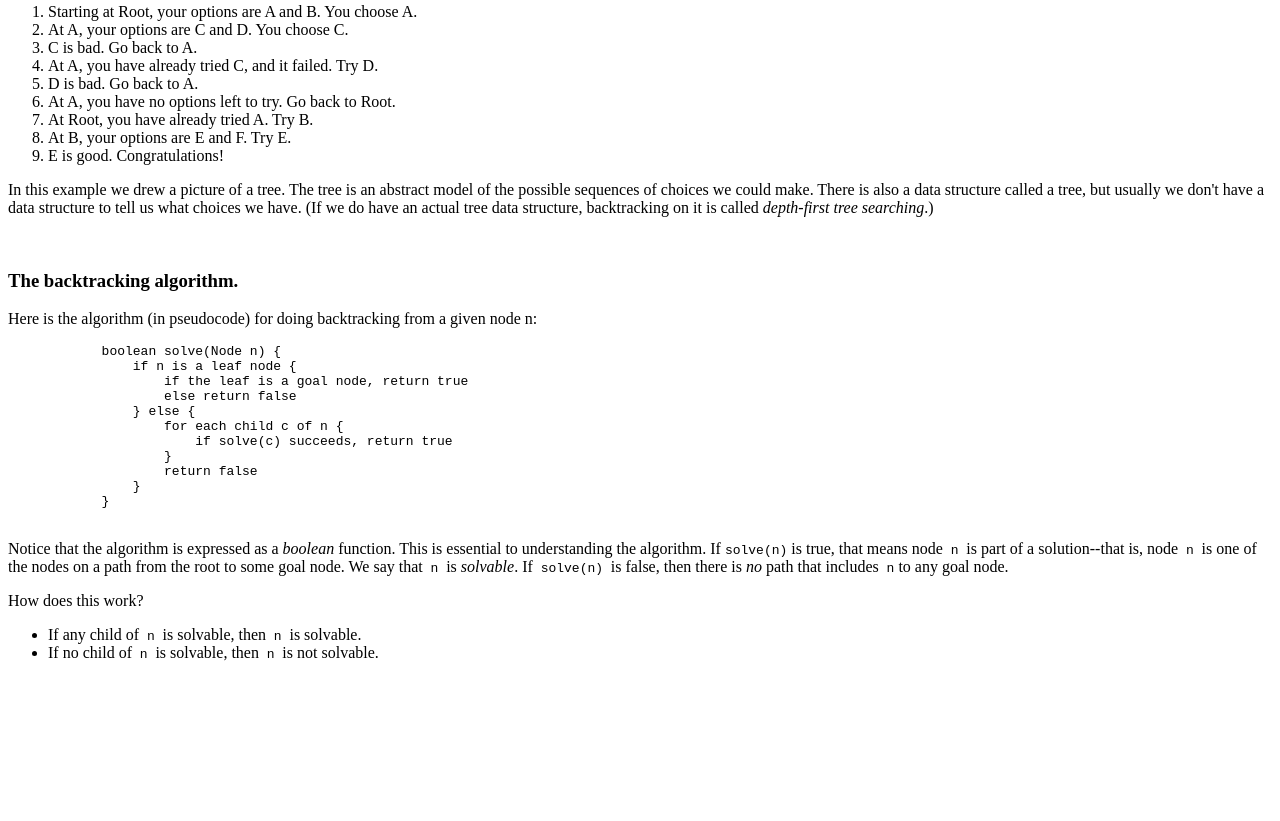
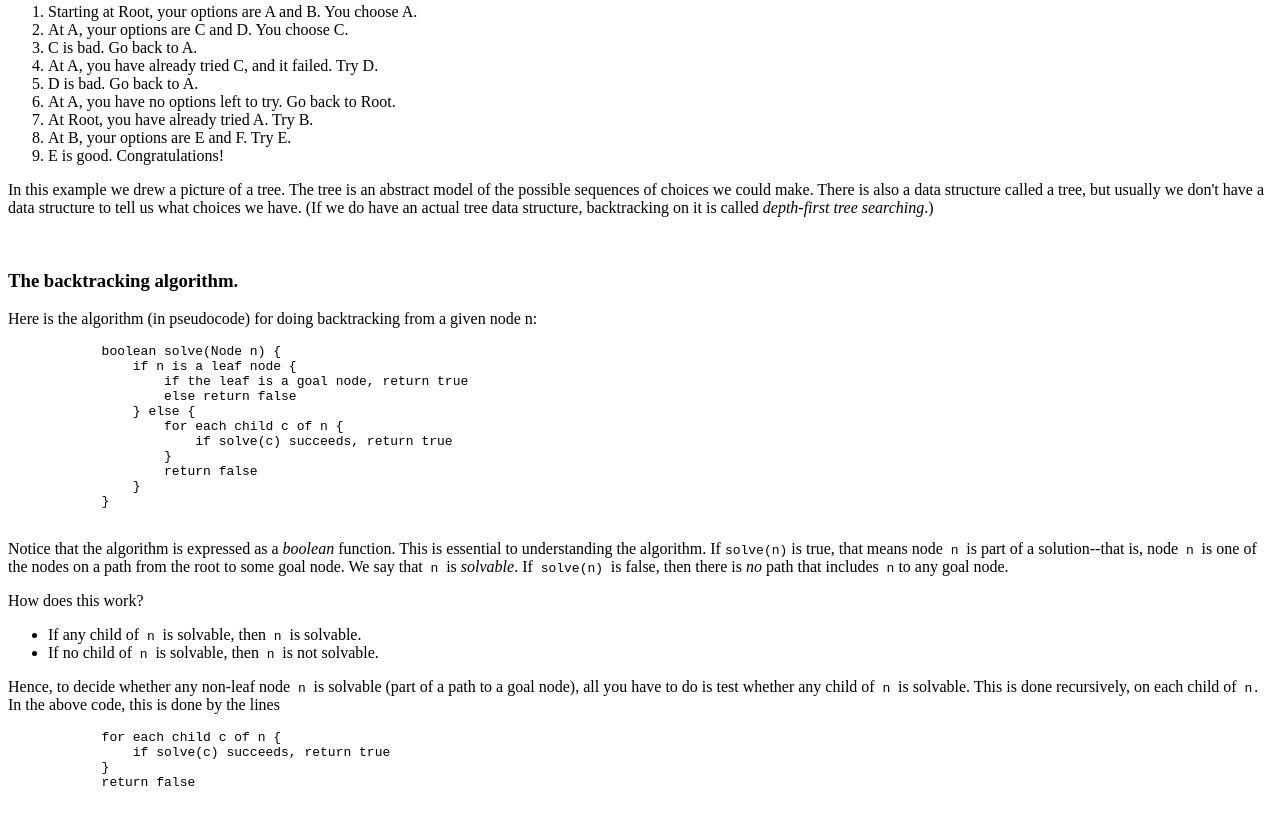
Before and after one commit to raghavpatpatia/BCA5_WD, a plain HTML site: page index.html in a window 1280 px wide. Shown: the part 673-1494 px from the top of the page. Before the commit the page ends 1351 px from the top, so only its background shows below. Drawn offline with Linux system fonts and the light colour scheme.

Commit message:
pre tag and code tag

```diff
--- a/index.html
+++ b/index.html
@@ -71,5 +71,18 @@
         <li>If any child of<code> n </code>is solvable, then<code> n </code>is solvable.</li>
         <li>If no child of<code> n </code>is solvable, then<code> n </code>is not solvable.</li>
     </ul>
+    <p>Hence, to decide whether any non-leaf node<code> n </code>is solvable (part of a path to a
+    goal node), all you have to do is test whether any child of<code> n </code>is solvable. This is
+    done recursively, on each child of<code> n. </code>In the above code, this is done by the lines</p>
+    <p>
+        <code>
+        <pre>
+            for each child c of n {
+                if solve(c) succeeds, return true
+            }
+            return false
+        </pre>
+        </code>
+    </p>
 </body>
 </html>
```
